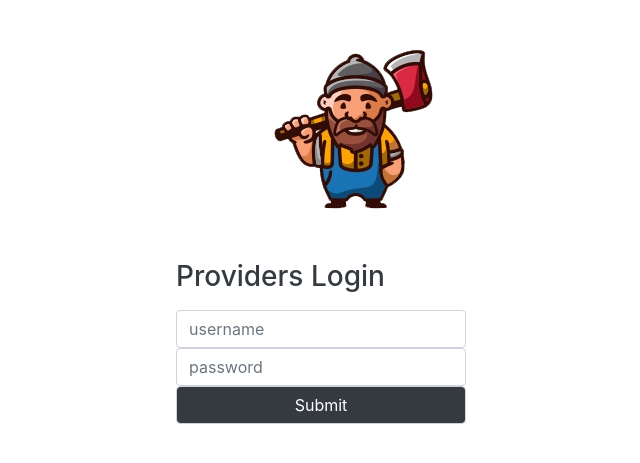
After one commit to airamaeay/bookingsystem, a PHP site: page /providers/login.php in a window 1280 px wide. The commit adds this page. Shown: the top 463 px of the page, without its empty margins (319-959 px from the left). Run offline with PHP 8.4, Linux system fonts and the light colour scheme; style sheets or scripts are compiled from the project's sources.

Commit message:
Deleted unnecessary files

```diff
--- /dev/null
+++ b/providers/login.php
@@ -0,0 +1,50 @@
+<?php
+	session_start();
+	if(isset($_SESSION['providers'])){
+		header("location: dashboard.php");
+		exit;
+	}
+	require "../config.php";
+	$error_message="";
+	if(isset($_POST['submit-login'])){
+		$user = $_POST['user'];
+		$password = $_POST['password'];
+		$result = mysqli_query($con,"SELECT * FROM providers WHERE username='$user' AND password='$password'");
+		$fetched_data = mysqli_fetch_array($result, MYSQLI_ASSOC);
+		if($fetched_data==null){
+			$error_message="Username and password didn't match.";
+		}else{
+			header("location: dashboard.php");
+			$_SESSION['providers'] = $fetched_data['username'];
+			exit;
+		}
+	}
+?>
+<!DOCTYPE html>
+<html>
+<head>
+	<title>Providers Login</title>
+	<?php require "../components/bootstrap.php"; ?>
+	<link href="<?php echo $resources; ?>/css/custom-providers-login.css" rel="stylesheet" type="text/css" />
+</head>
+<body>
+	<div class="container-fluid page-container">
+		<div class="row justify-content-center">
+			<div class="col-xl-3 col-lg-3 col-md-4 col-sm-5 col-7">
+				<div class="col-12 text-center">
+					<img src="<?php echo $resources; ?>/images/logo.png">
+				</div>
+				<div class="custom-form">
+					<form method="post">
+						<h3 class="text-dark">Providers Login</h3>
+						<p class="error-message"><?php echo $error_message; ?></p>
+						<input type="text" class="form-control col-12" name="user" placeholder="username">
+						<input type="password" class="form-control col-12" name="password" placeholder="password">
+						<input type="submit" class="form-control bg-dark text-white col-12" name="submit-login">
+					</form>
+				</div>
+			</div>
+		</div>
+	</div>
+</body>
+</html>
--- a/resources/css/custom-staffs-login.css
+++ b/resources/css/custom-staffs-login.css
@@ -18,8 +18,4 @@
 }
 .error-message{
 	color:#f00;
-	/*font-weight: bold;
-	background:#fff;
-	padding:2px 7px 4px 7px;
-	border-radius:5px;*/
 }
```
Also changed, not shown: consumers-login.php (deleted), providers-login.php (deleted), staffs/account-types.php (deleted), staffs/categories.php (deleted).
